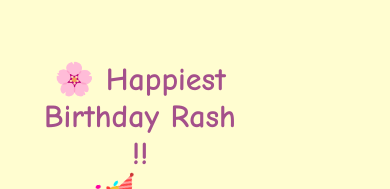
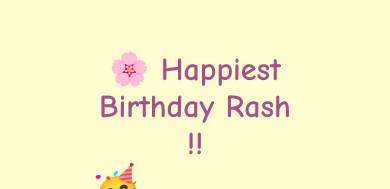
Before and after one commit to marietherese8900/rash, a plain HTML site: page index.html in a window 390 px wide. Shown: the top 189 px of the page. Drawn offline with Linux system fonts and the light colour scheme.

Commit message:
Update index.html

```diff
--- a/index.html
+++ b/index.html
@@ -169,7 +169,7 @@
       h1 {
         font-size: 2em;
         text-align: center;
-
+        margin: 30px auto 10px;
         max-width: 220px;
 
       }
```
